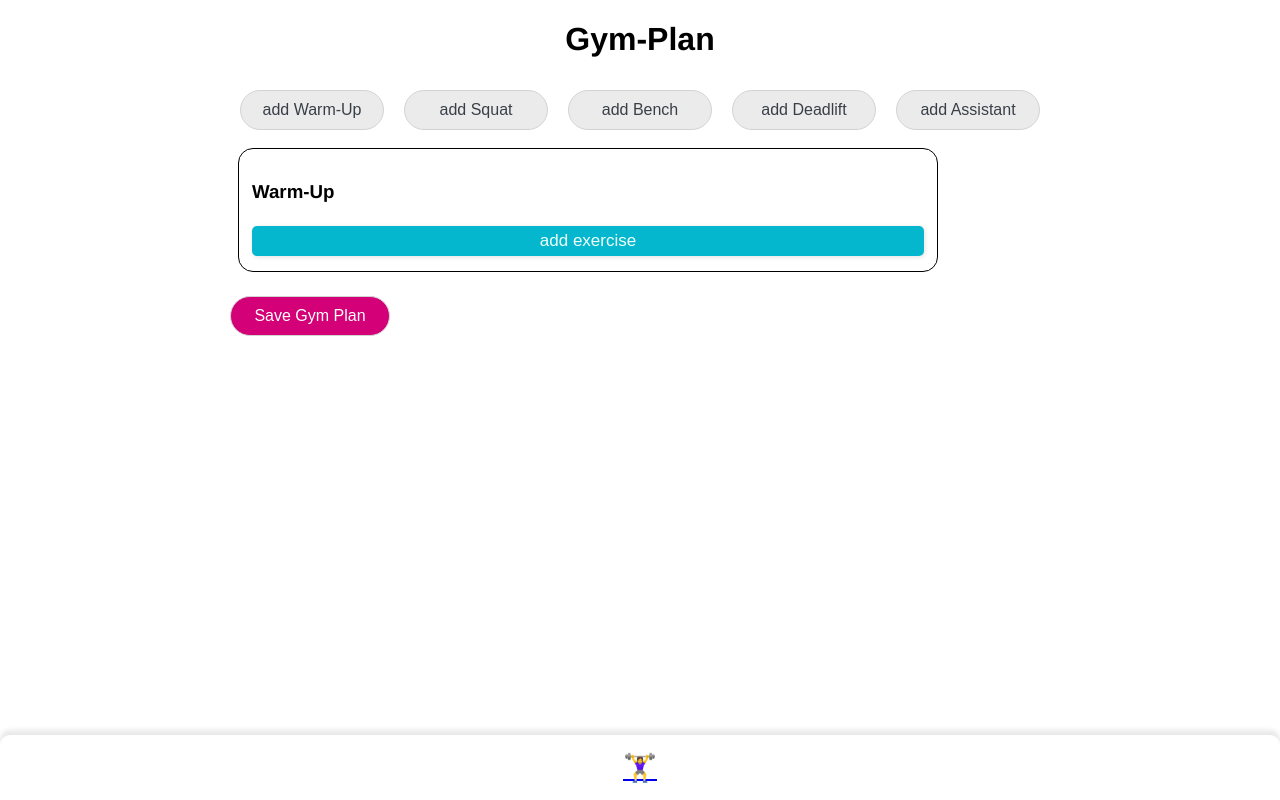
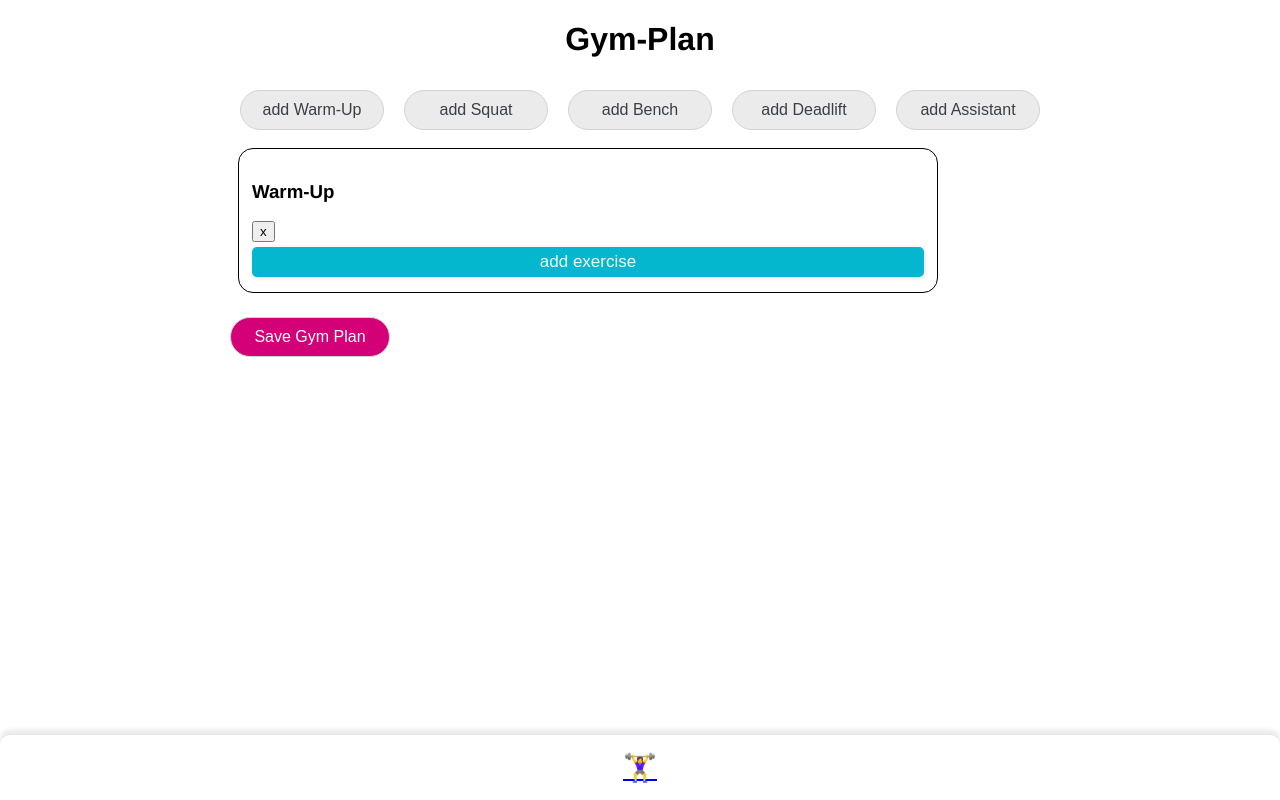
Before and after one commit to KirstenSchuhmann/CapstoneProject, a Next.js app: page / in a window 1280 px wide. Both pictures are taken after a click on the button "add Warm-Up". Built offline with nearby package versions, Linux system fonts and the light colour scheme.

Commit message:
Added deleteSection Function

```diff
--- a/components/GymPlan/GymPlan.js
+++ b/components/GymPlan/GymPlan.js
@@ -10,6 +10,14 @@ export default function GymPlan() {
 
    function addSection(sectionName) {
       setSections([...sections, { name: sectionName, exerciseSets: [] }]);
+   }
+   // Delete Section
+   function deleteSection(sectionIndex) {
+      if (sectionIndex >= 0) {
+         const removedSection = sections.splice(sectionIndex, 1);
+         sections - removedSection;
+         setSections([...sections]);
+      }
    }
 
    const addExerciseSet = (sectionIndex) => {
@@ -79,6 +87,7 @@ export default function GymPlan() {
             sections={sections}
             addSection={addSection}
             addExerciseSet={addExerciseSet}
+            deleteSection={deleteSection}
          />
 
          <SaveButton type='submit'> Save Gym Plan </SaveButton>
--- a/components/GymPlan/Section+ExerciseSet.js
+++ b/components/GymPlan/Section+ExerciseSet.js
@@ -1,11 +1,20 @@
 import { StyledSection, AddExerciseSet, StyledDiv } from './GymPlanStyling';
 
-export default function SectionAndExerciseSet({ sections, addExerciseSet }) {
+export default function SectionAndExerciseSet({
+   sections,
+   addExerciseSet,
+   deleteSection,
+}) {
    return (
       <>
          {sections.map((section, sectionIndex) => (
             <StyledSection key={sectionIndex}>
                <h3> {section.name}</h3>
+               <button
+                  type='button'
+                  onClick={() => deleteSection(sectionIndex)}>
+                  x
+               </button>
 
                {section.exerciseSets.map((exerciseSet) => (
                   <>
```
